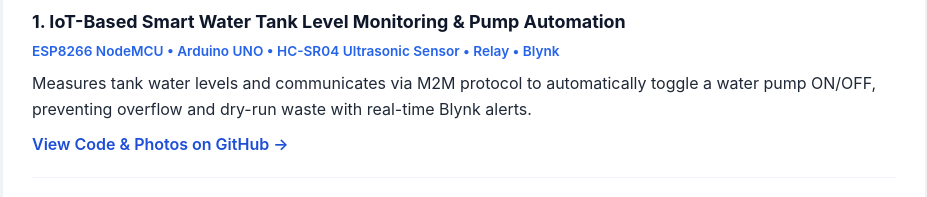
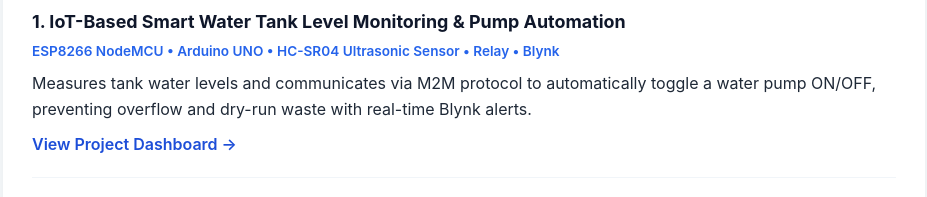
Before and after one commit to trushatanna/trushatanna.github.io, a plain HTML site: page index.html in a window 1280 px wide. Shown: the part 820-1017 px from the top of the page, without its empty margins (176-1103 px from the left). Drawn offline with Linux system fonts and the light colour scheme.

Commit message:
Update index.html

```diff
--- a/index.html
+++ b/index.html
@@ -158,12 +158,11 @@
           Measures tank water levels and communicates via M2M protocol to automatically toggle a water pump ON/OFF,
           preventing overflow and dry-run waste with real-time Blynk alerts.
         </p>
-                <p style="margin-top: 0.6rem;">
+                    <p style="margin-top: 0.6rem;">
           <a href="https://trushatanna.github.io/Smart-water-tank-iot/" target="_blank" style="color: #1d4ed8; font-weight: 600; text-decoration: none;">
-            View Code & Photos on GitHub &rarr;
+            View Project Dashboard &rarr;
           </a>
         </p>
-
       </div>
 
       <div class="project-card">
```
